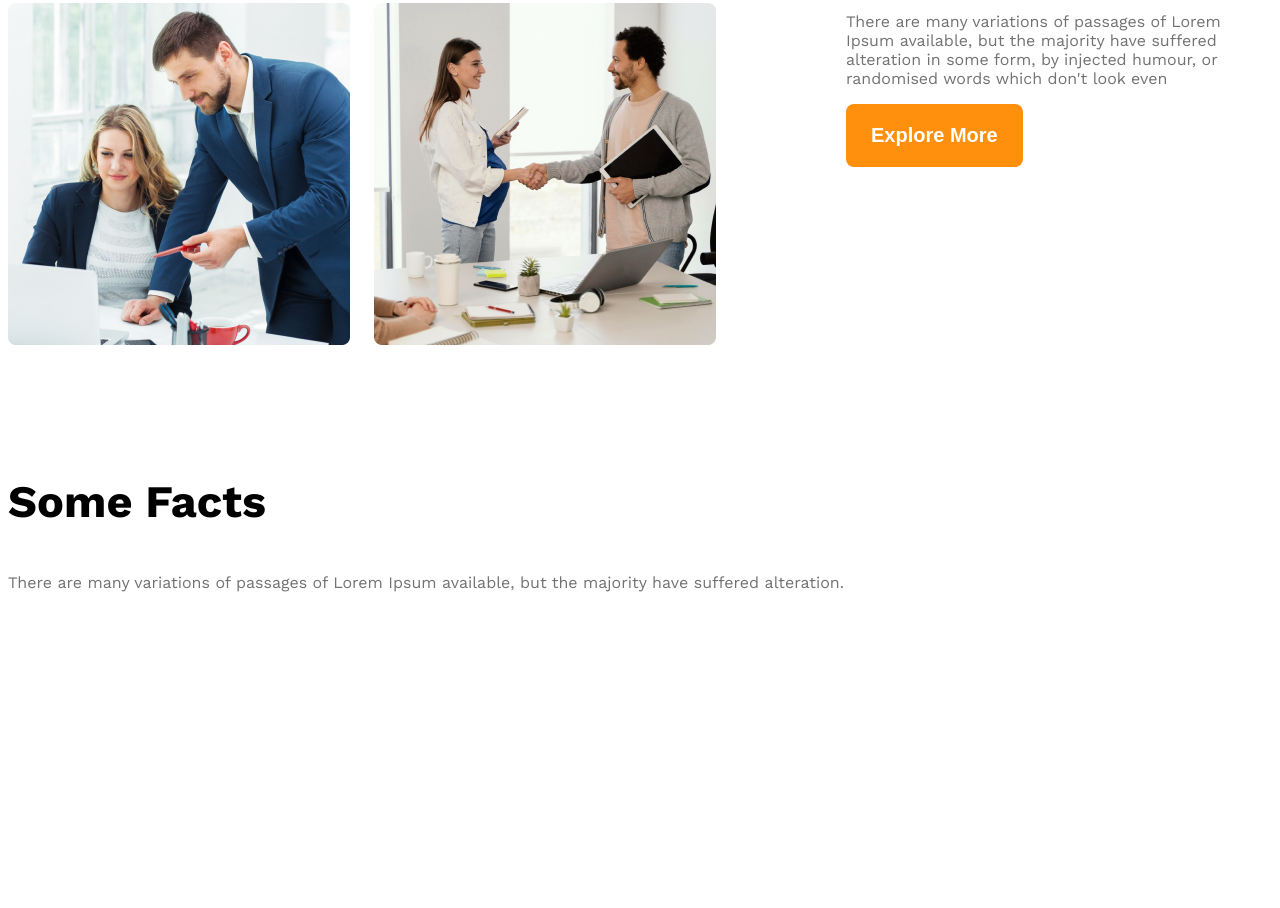
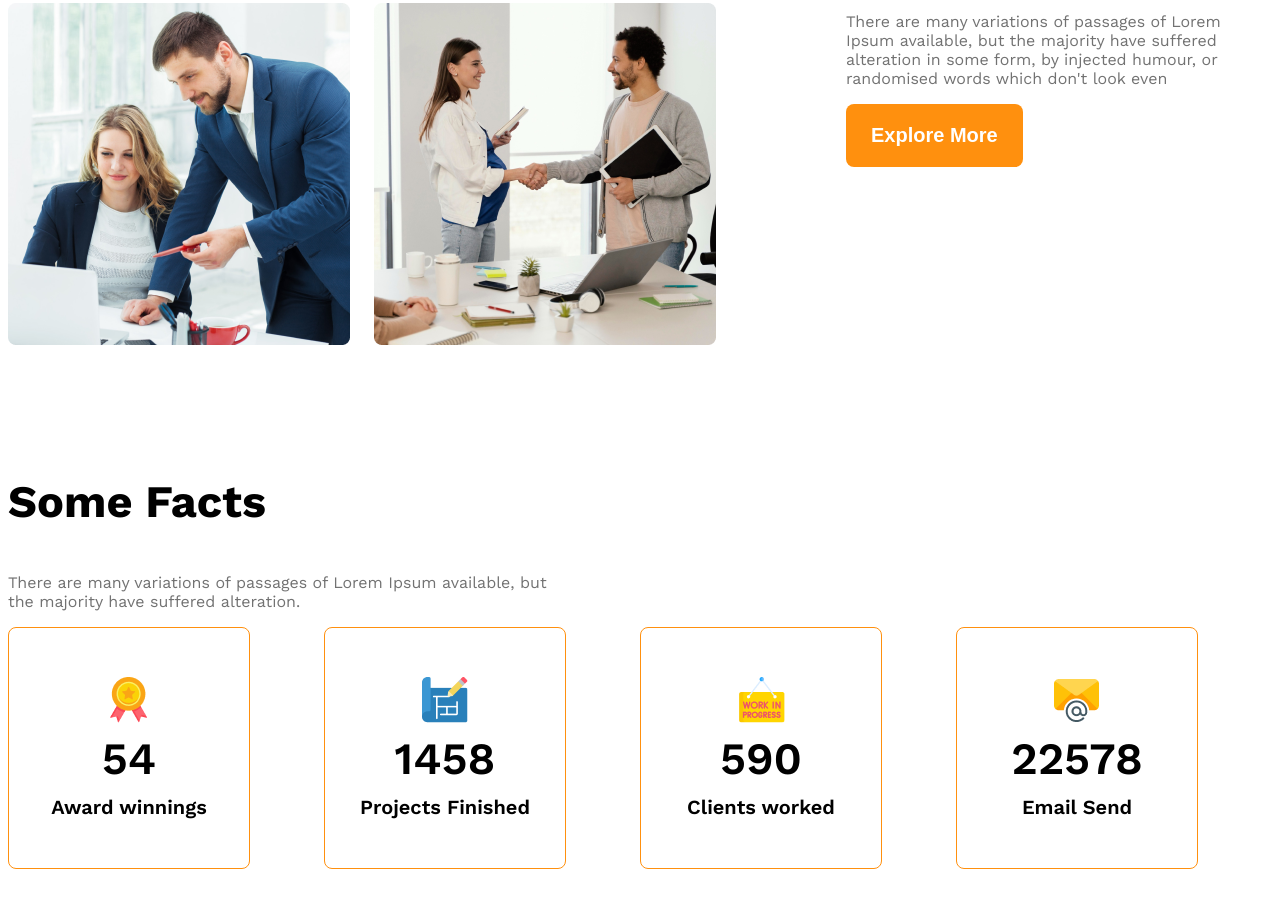
Before and after one commit to IshtiaqMahmud0/g3-architect-website, a plain HTML site: page index.html in a window 1280 px wide. Shown: the part 1712-2620 px from the top of the page. Before the commit the page ends 2593 px from the top, so only its background shows below. Drawn offline with nearby package versions, Linux system fonts and the light colour scheme.

Commit message:
fact card added

```diff
--- a/index.html
+++ b/index.html
@@ -1,10 +1,10 @@
 <!DOCTYPE html>
 <html lang="en">
   <head>
-    <meta charset="UTF-8">
-    <meta name="viewport" content="width=device-width, initial-scale=1.0">
+    <meta charset="UTF-8" />
+    <meta name="viewport" content="width=device-width, initial-scale=1.0" />
     <title>G3 Architects</title>
-    <link rel="stylesheet" href="styles/architect.css">
+    <link rel="stylesheet" href="styles/architect.css" />
   </head>
   <body class="work-sans-font">
     <header class="bg-light">
@@ -12,71 +12,97 @@
         <h3 class="brand">H3 Architects</h3>
         <ul class="nav-links display-flex">
           <!-- li.nav-item*4>a.nav-link -->
-                <li class="nav-item"><a href="" class="nav-link text-gray">About</a></li>
-                <li class="nav-item"><a href="" class="nav-link text-gray">Contact Us</a></li>
-                <li class="nav-item"><a href="" class="nav-link text-gray">Home</a></li>
-                <li class="nav-item"><a href="" class="nav-link text-gray">Login</a></li>
+          <li class="nav-item">
+            <a href="" class="nav-link text-gray">About</a>
+          </li>
+          <li class="nav-item">
+            <a href="" class="nav-link text-gray">Contact Us</a>
+          </li>
+          <li class="nav-item">
+            <a href="" class="nav-link text-gray">Home</a>
+          </li>
+          <li class="nav-item">
+            <a href="" class="nav-link text-gray">Login</a>
+          </li>
         </ul>
       </nav>
       <div class="banner">
         <div class="banner-content">
           <h1 class="banner-title">Brand New Group of Architects</h1>
           <p class="banner-description">
-                There are many variations of passages of Lorem Ipsum available, but the majority have suffered alteration in some form, by injected humour, or randomised words which don't look even
+            There are many variations of passages of Lorem Ipsum available, but
+            the majority have suffered alteration in some form, by injected
+            humour, or randomised words which don't look even
           </p>
           <button class="btn-primary">Explore More</button>
         </div>
-            <img class="banner-image" src="images/banner.png" alt="">
+        <img class="banner-image" src="images/banner.png" alt="" />
       </div>
     </header>
     <main>
       <!-- team section stars -->
       <section class="teams display-flex">
         <div class="team-img-container">
-                    <img src="images/team1.png" alt="">
-                    <img src="images/team2.png" alt="">
-                    <img src="images/team3.png" alt="">
-                    <img src="images/team4.png" alt="">
+          <img src="images/team1.png" alt="" />
+          <img src="images/team2.png" alt="" />
+          <img src="images/team3.png" alt="" />
+          <img src="images/team4.png" alt="" />
         </div>
         <div class="our-features">
-                <h3 class="section-title"><span id="quick-list" class="text-light-gray">Quick list</span> <span>of Our</span> <span class="text-primary">Features</span></h3>
-                <p class="feature-description text-light-gray">There are many variations of passages of Lorem Ipsum available, but the majority have suffered alteration in some form, by injected humour, or randomised words which don't look even</p>
+          <h3 class="section-title">
+            <span id="quick-list" class="text-light-gray">Quick list</span>
+            <span>of Our</span> <span class="text-primary">Features</span>
+          </h3>
+          <p class="feature-description text-light-gray">
+            There are many variations of passages of Lorem Ipsum available, but
+            the majority have suffered alteration in some form, by injected
+            humour, or randomised words which don't look even
+          </p>
           <button class="btn-primary">Explore More</button>
         </div>
       </section>
       <!-- features will enjoy -->
       <section>
         <h3 class="section-title">Some Facts</h3>
-            <p class="text-light-gray">There are many variations of passages of Lorem Ipsum available, but the majority have suffered alteration.</p>
+        <p class="text-light-gray fact-description">
+          There are many variations of passages of Lorem Ipsum available, but
+          the majority have suffered alteration.
+        </p>
         <div class="fact-container">
           <!-- .fact*4>img.fact-icon+h4.fact-number+h5.fact-name -->
-                <div class="fact">
-                    <img src="" alt="" class="fact-icon">
-                    <h4 class="fact-number"></h4>
-                    <h5 class="fact-name"></h5>
+          <div class="fact-card display-flex">
+            <div>
+              <img src="images/icons/ribon.png" alt="" class="fact-icon" />
+              <h4 class="fact-number">54</h4>
+              <h5 class="fact-name">Award winnings</h5>
             </div>
-                <div class="fact">
-                    <img src="" alt="" class="fact-icon">
-                    <h4 class="fact-number"></h4>
-                    <h5 class="fact-name"></h5>
           </div>
-                <div class="fact">
-                    <img src="" alt="" class="fact-icon">
-                    <h4 class="fact-number"></h4>
-                    <h5 class="fact-name"></h5>
+          <div class="fact-card display-flex">
+            <div>
+              <img src="images/icons/projects.png" alt="" class="fact-icon" />
+              <h4 class="fact-number">1458</h4>
+              <h5 class="fact-name">Projects Finished</h5>
             </div>
-                <div class="fact">
-                    <img src="" alt="" class="fact-icon">
-                    <h4 class="fact-number"></h4>
-                    <h5 class="fact-name"></h5>
+          </div>
+          <div class="fact-card display-flex">
+            <div>
+              <img src="images/icons/customers.png" alt="" class="fact-icon" />
+              <h4 class="fact-number">590</h4>
+              <h5 class="fact-name">Clients worked</h5>
+            </div>
+          </div>
+          <div class="fact-card display-flex">
+            <div>
+              <img src="images/icons/email.png" alt="" class="fact-icon" />
+              <h4 class="fact-number">22578</h4>
+              <h5 class="fact-name">Email Send</h5>
+            </div>
           </div>
         </div>
       </section>
       <!-- some facts -->
       <section class="some-facts"></section>
     </main>
-    <footer>
-
-    </footer>
+    <footer></footer>
   </body>
 </html>
--- a/styles/architect.css
+++ b/styles/architect.css
@@ -123,6 +123,37 @@ align-items: center;
         margin-left: 20px;
     }
 }
+
+/* some fact-card styles */
+.fact-container{
+    display: grid;
+    grid-template-columns: repeat(4, 1fr);
+}
+.fact-card{
+    border: 1px solid #FF900E;
+    width: 240px;
+    height: 240px;
+    border-radius: 8px;
+    align-items: center;
+    justify-content: center;
+    text-align: center;
+}
+.fact-number{
+    font-size: 2.8rem;
+    font-weight: 600;
+    margin-top: 5px;
+    margin-bottom: 10px;
+}
+
+.fact-name{
+    font-size: 1.25rem;
+    font-weight: 600;
+    margin: 0;
+}
+
+.fact-description{
+    max-width: 540px;
+}
 /* medium size device */
 @media screen and (min-width: 576px) and (max-width: 992px) {
     .teams{
```
Lines whose indentation alone changed are shown as unchanged.
